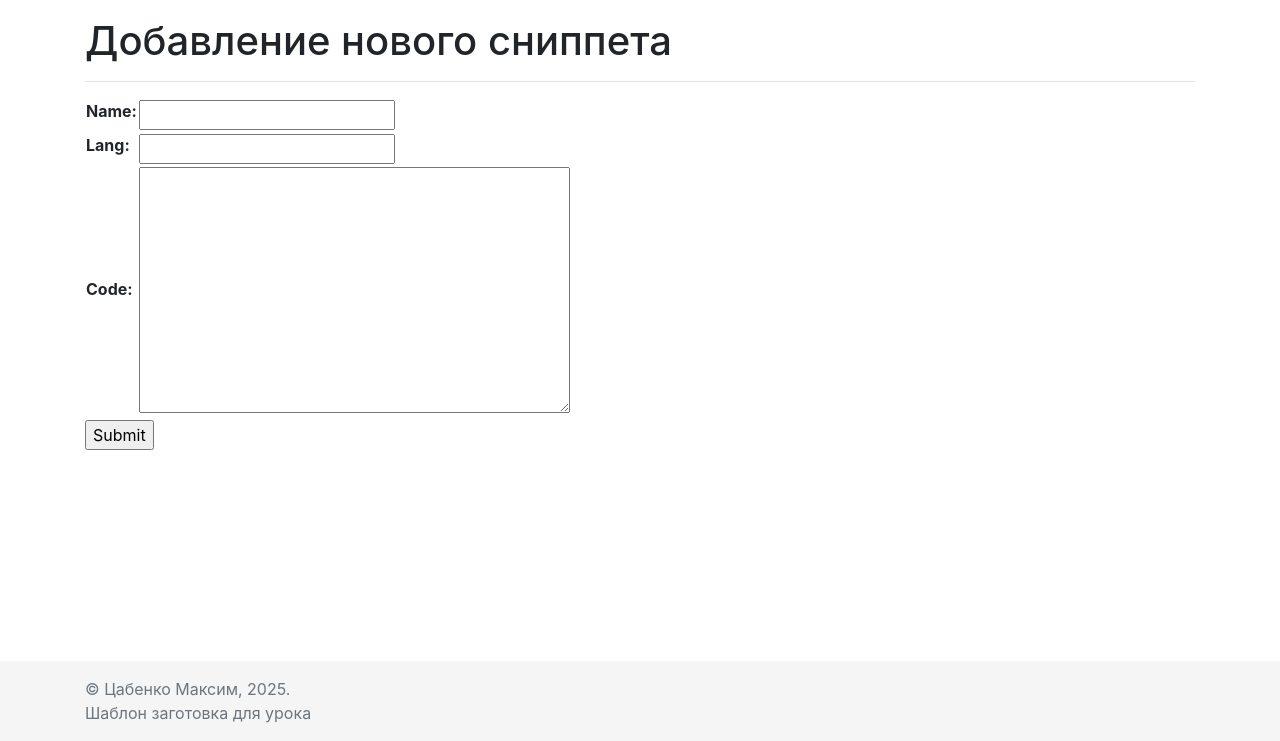
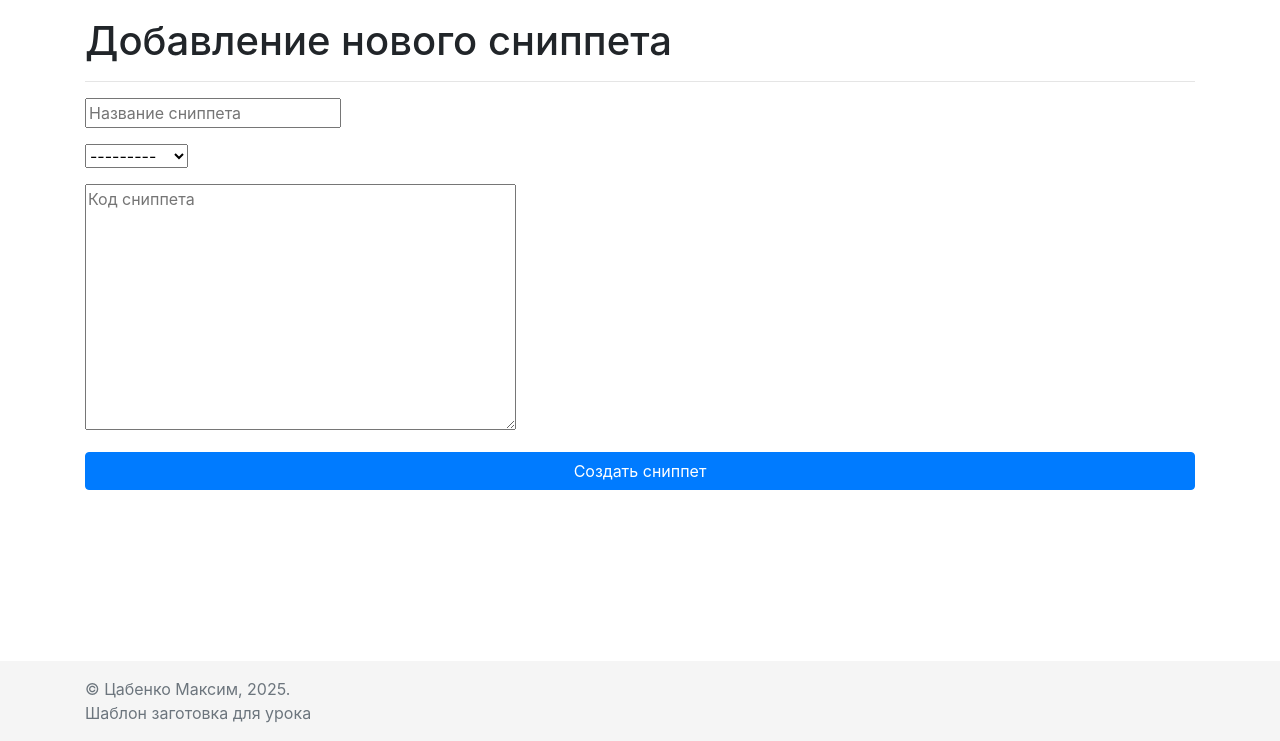
Before and after one commit to Saabenko/Snippets_03032025, a Django app: page /snippets/add in a window 1280 px wide. Shown: the part 59-800 px from the top of the page. Run offline with Django 3.2, Linux system fonts and the light colour scheme; some libraries are stand-ins or nearby versions.

Commit message:
Change SnippetForm

```diff
--- a/MainApp/forms.py
+++ b/MainApp/forms.py
@@ -1,4 +1,4 @@
-from django.forms import ModelForm, ValidationError
+from django.forms import ModelForm, ValidationError, TextInput, Textarea
 from MainApp.models import Snippet
 
 
@@ -7,6 +7,11 @@ class SnippetForm(ModelForm):
         model = Snippet
         # Описываем поля, которые будем заполнять в форме
         fields = ['name', 'lang', 'code']
+        labels = {"name": "", "lang": "", "code": ""}
+        widgets = {
+            "name": TextInput(attrs={"placeholder": "Название сниппета"}),
+            "code": Textarea(attrs={"placeholder": "Код сниппета"})
+        }
 
     def clean_name(self):
         snippet_name = self.cleaned_data.get("name")
--- a/MainApp/models.py
+++ b/MainApp/models.py
@@ -1,8 +1,16 @@
 from django.db import models
+
+LANGS = (
+    ("py", "Python"),
+    ("js", "JavaScript"),
+    ("cpp", "C++"),
+    ("html", "HTML")
+)
+
 
 
 class Snippet(models.Model):
     name = models.CharField(max_length=100)
-    lang = models.CharField(max_length=30)
+    lang = models.CharField(max_length=30, choices=LANGS)
     code = models.TextField(max_length=5000)
     creation_date = models.DateTimeField(auto_now=True)
--- a/templates/pages/add_snippet.html
+++ b/templates/pages/add_snippet.html
@@ -15,10 +15,12 @@
             <div class="col">
                 <form action="" method="post">
                     {% csrf_token %}
-                    <table>
-                        {{ form }}
-                    </table>
-                    <input type="submit" value="Submit"/>
+                        {{ form.as_p }}
+                    <div class="form_group_row">
+                        <div class col-6>
+                            <input type="submit" class="btn btn-primary btn-block" value="Создать сниппет"/>
+                        </div>
+                    </div>
                 </form>
             </div>
         </div>
```
Also changed, not shown: MainApp/migrations/0002_alter_snippet_lang.py (added).
